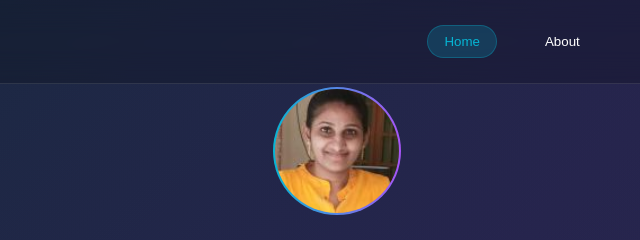
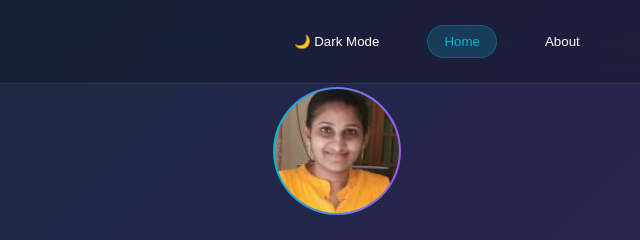
Before and after one commit to yamuna130/Real-Portfolio, a plain HTML site: page index.html in a window 1280 px wide. Shown: the top 240 px of the page, 303-943 px from the left. Drawn offline with Linux system fonts and the light colour scheme.

Commit message:
Update index.html

```diff
--- a/index.html
+++ b/index.html
@@ -11,6 +11,7 @@
         <div class="nav-container">
             <div class="nav-brand">Yamuna</div>
             <div class="nav-menu" id="navMenu">
+                <button id="darkModeToggle" class="nav-btn">🌙 Dark Mode</button>
                 <button class="nav-btn" data-section="hero">Home</button>
                 <button class="nav-btn" data-section="about">About</button>
                 <button class="nav-btn" data-section="skills">Skills</button>
```
